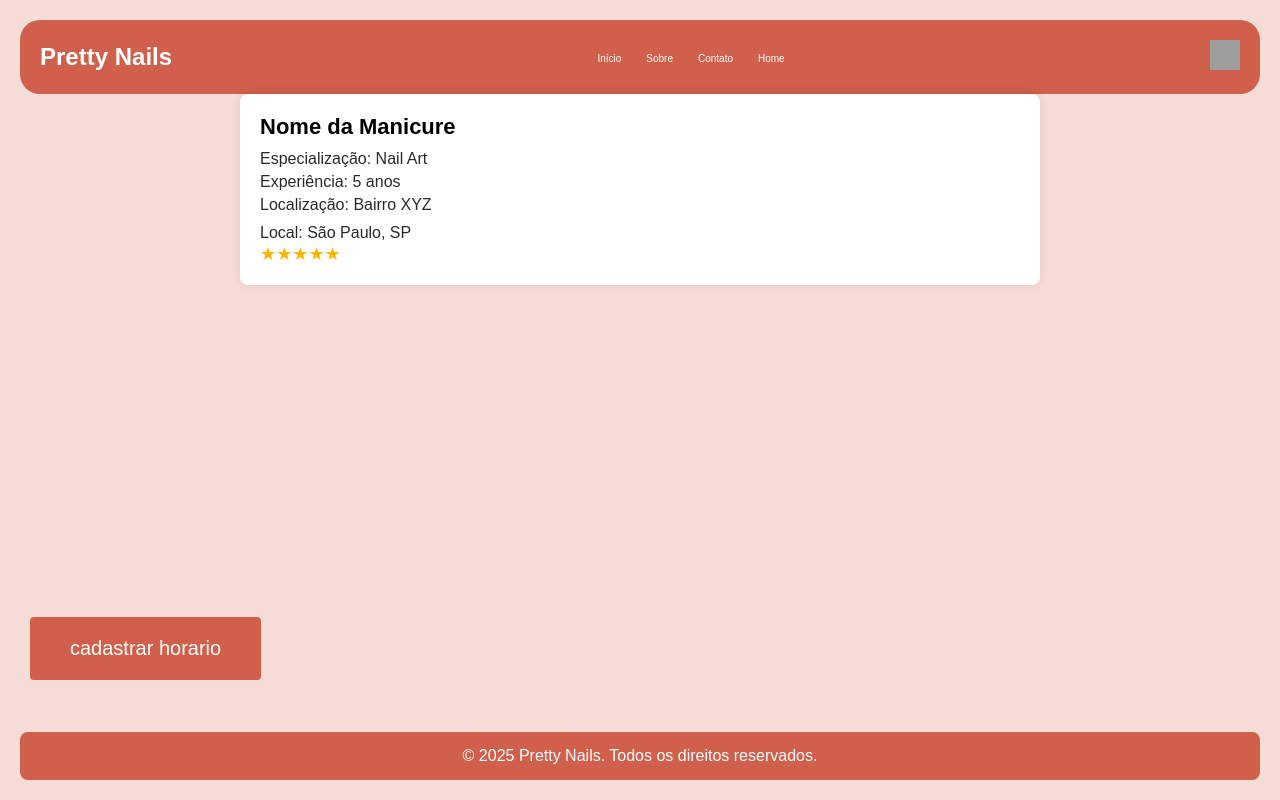
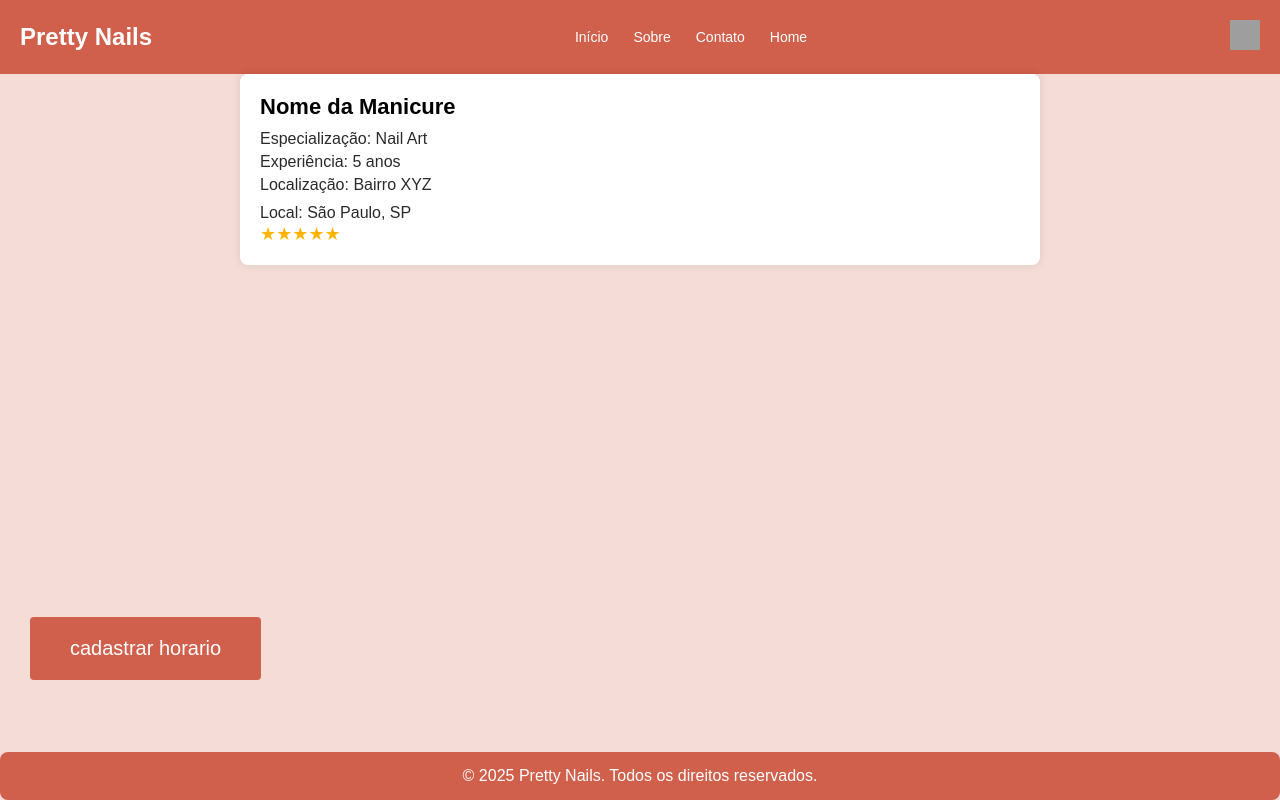
Before and after one commit to Pedroifpi/telamanicure, a plain HTML site: page index.html in a window 1280 px wide. Drawn offline with Linux system fonts and the light colour scheme; grey boxes are pictures that could not be loaded.

Commit message:
Update estilo.css

```diff
--- a/estilo.css
+++ b/estilo.css
@@ -20,20 +20,22 @@
 
 body {
     background-color: var(--tom7);
-    padding: 20px;
     min-height: 100vh;
     display: flex;
     flex-direction: column;
 }
 
+/* Ajuste do header para ocupar toda a largura */
 header {
+    width: 100vw; /* Faz o header ocupar toda a largura da tela */
+    max-width: 100%; /* Garante que não ultrapasse a tela */
     background-color: var(--tom1);
     color: var(--branco);
-    padding: 30px;
+    padding: 10px;
     display: flex;
     justify-content: space-between;
     align-items: center;
-    border-radius: 20px;
+    border-radius: 0 ;
 }
 
 header .logo {
@@ -50,7 +52,7 @@ header nav ul {
 header nav ul li a {
     color: var(--branco);
     text-decoration: none;
-    font-size: 10px;
+    font-size: 14px;
 }
 
 header .icons img {
@@ -140,6 +142,7 @@ footer {
     padding: 15px;
     border-radius: 8px;
 }
+
 /* Responsividade para telas pequenas (celulares pequenos) */
 @media (max-width: 360px) {
     .button {
@@ -235,4 +238,4 @@ footer {
     header nav ul {
         gap: 25px;
     }
-}
+        }
```
